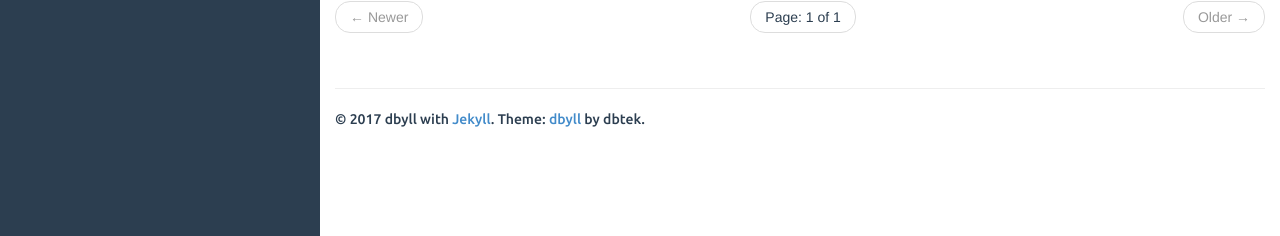
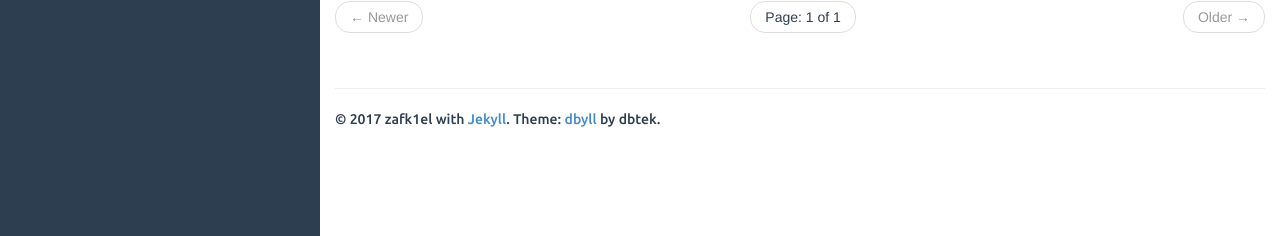
Before and after one commit to 0xAsuka/zfkl, a Jekyll site: the page built from index.html, in a window 1280 px wide. Shown: the part 661-897 px from the top of the page. Built offline with Jekyll 4.4.1, drawn with Linux system fonts in a browser that asks for light colours; the list of posts is cut into pages by our own code.

Commit message:
Update _config.yml

```diff
--- a/_config.yml
+++ b/_config.yml
@@ -1,5 +1,3 @@
-# visit https://github.com/mojombo/jekyll/wiki/Configuration for more settings
-
 paginate: 10 # pagination based on number of posts
 paginate_path: "page:num"
 exclude: ["README.md"] # files to exclude
@@ -18,7 +16,7 @@ defaults:
 
 description: just another github blog
 author:
-  name: dbyll
+  name: zafk1el
   email: yuyudhn@outlook.com
   github: linuxsec
   twitter: yuyudhn
```
